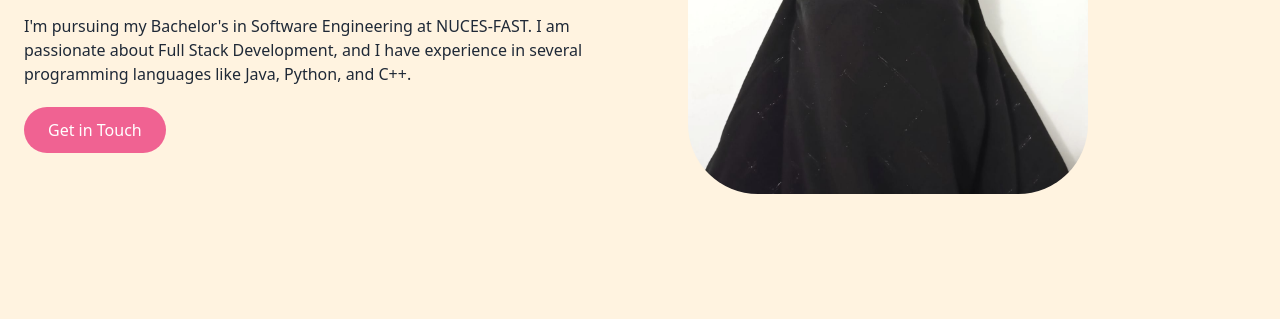
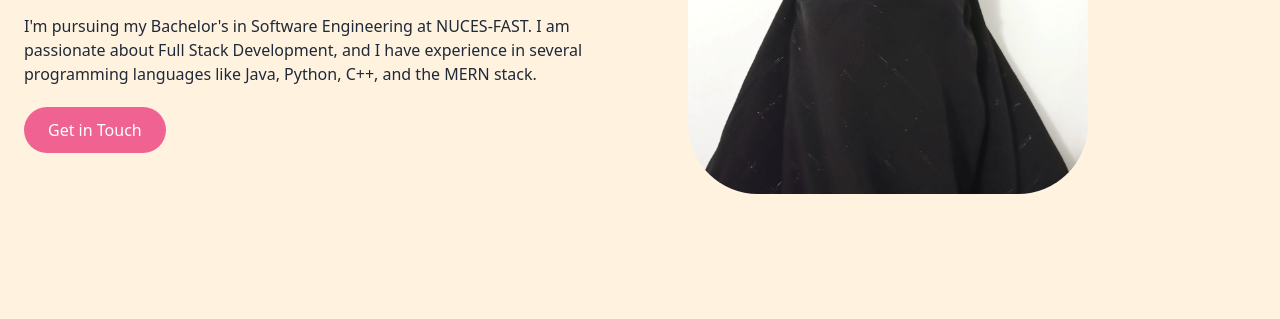
Before and after one commit to UmamaSaif/Portfolio, a plain HTML site: page index.html in a window 1280 px wide. Shown: the part 333-652 px from the top of the page. Drawn offline with nearby package versions, Linux system fonts and the light colour scheme.

Commit message:
Update index.html

```diff
--- a/index.html
+++ b/index.html
@@ -53,7 +53,7 @@
         <div class="md:w-1/2 mb-8 md:mb-0">
             <h1 class="text-4xl font-bold mb-4">Hi, my name is Umama Saif.</h1>
             <h2 class="text-5xl font-bold mb-6">I am a Software Engineering student.</h2>
-            <p class="mb-8">I'm pursuing my Bachelor's in Software Engineering at NUCES-FAST. I am passionate about Full Stack Development, and I have experience in several programming languages like Java, Python, and C++.</p>
+            <p class="mb-8">I'm pursuing my Bachelor's in Software Engineering at NUCES-FAST. I am passionate about Full Stack Development, and I have experience in several programming languages like Java, Python, C++, and the MERN stack.</p>
             <a href="contact.html" class="bg-primary text-white px-6 py-3 rounded-full hover:bg-opacity-90 transition duration-300">Get in Touch</a>
         </div>
         <div class="md:w-1/2 relative">
```
